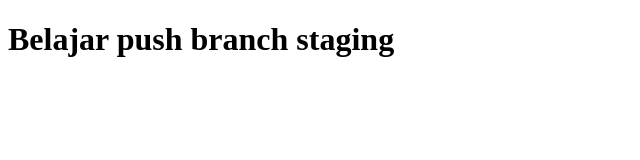
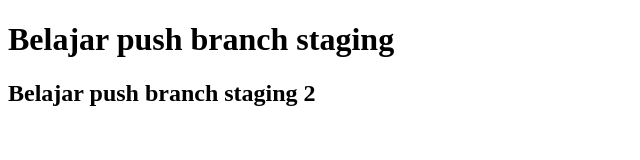
Before and after one commit to yosukawolam/belajar-niomic, a plain HTML site: page header.html in a window 1280 px wide. Shown: the whole page, without its empty margins (0-640 px from the left). Drawn offline with Linux system fonts and the light colour scheme.

Commit message:
penambahan H2 untuk push staging 2

```diff
--- a/header.html
+++ b/header.html
@@ -8,5 +8,6 @@
 </head>
 <body>
   <h1>Belajar push branch staging</h1>
+  <h2>Belajar push branch staging 2</h2>
 </body>
 </html>
```
